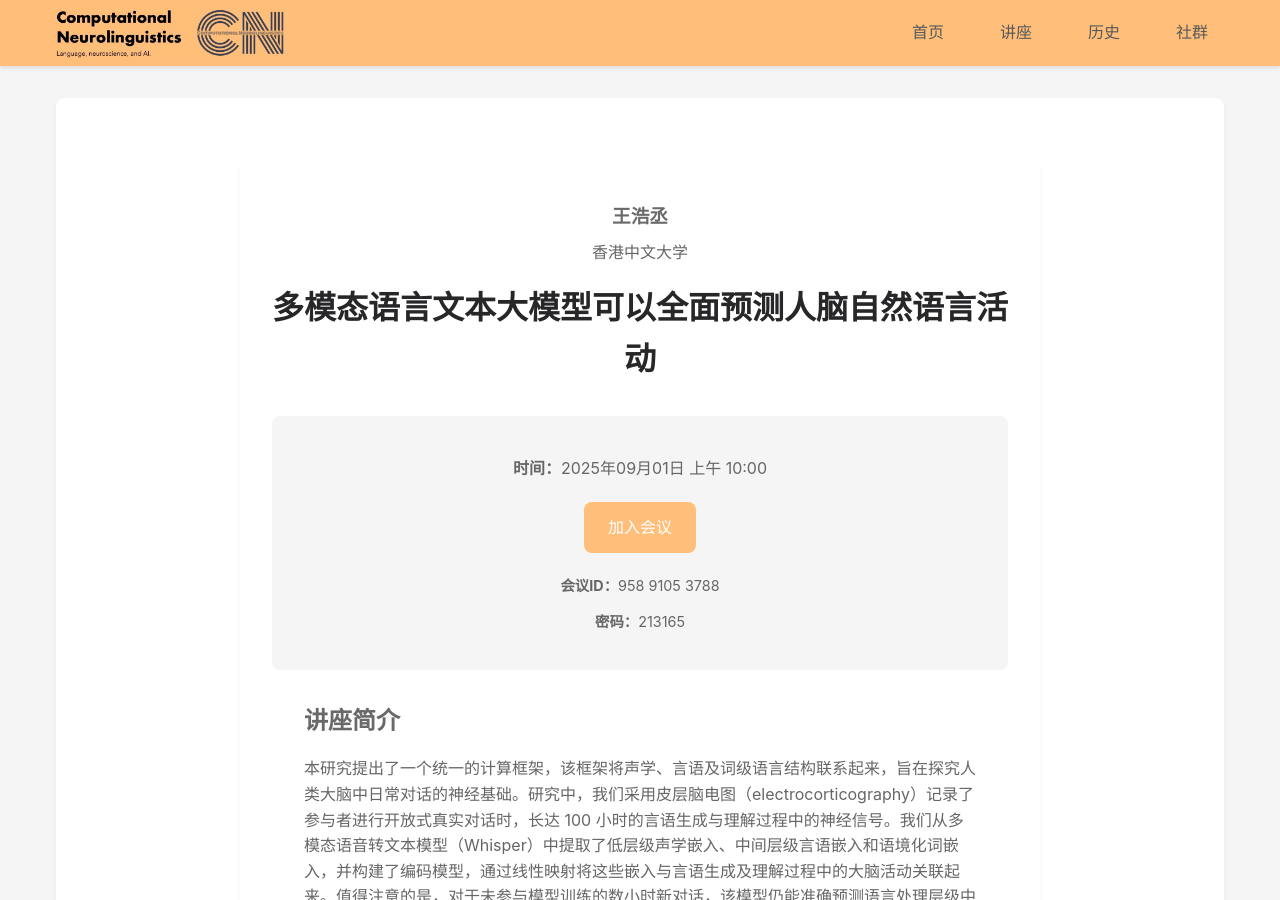
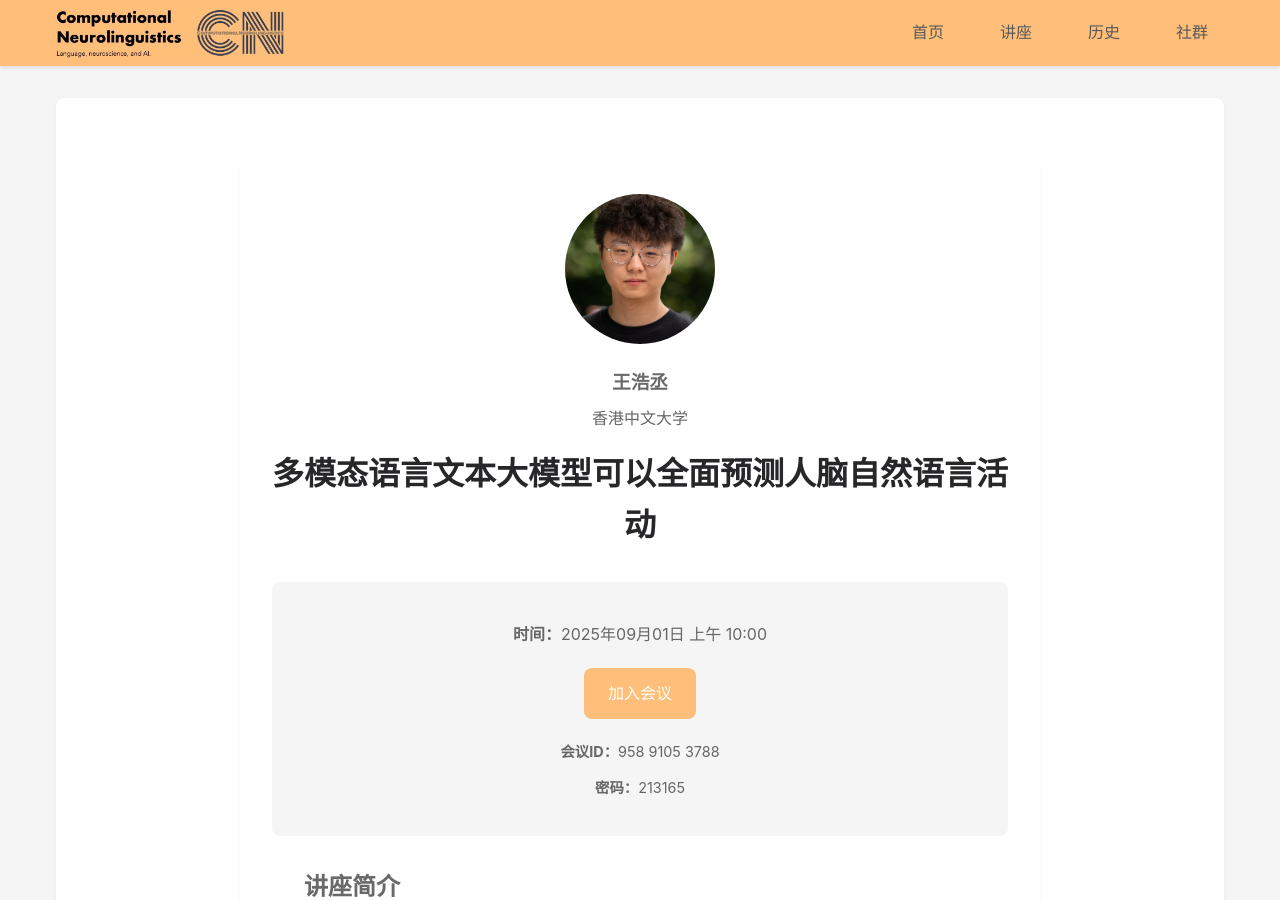
Before and after one commit to xufengduan/Computational-Neurolinguistics-Forum, a Jekyll site: the page built from events/2025-09-Wang-Haocheng/index.md, in a window 1280 px wide and 900 px high. Built offline with Jekyll 4.4.1, drawn with Linux system fonts in a browser that asks for light colours.

Commit message:
为王浩丞的讲座信息添加照片字段

```diff
--- a/events/2025-09-Wang-Haocheng/index.md
+++ b/events/2025-09-Wang-Haocheng/index.md
@@ -23,6 +23,7 @@ resources: |
 zoom_id: 958 9105 3788
 zoom_password: 213165
 status: active
+photo: haocheng.jpg
 ---
 
 ## 讲座简介
```
Also changed, not shown: assets/images/speakers/haocheng.jpg (added).
